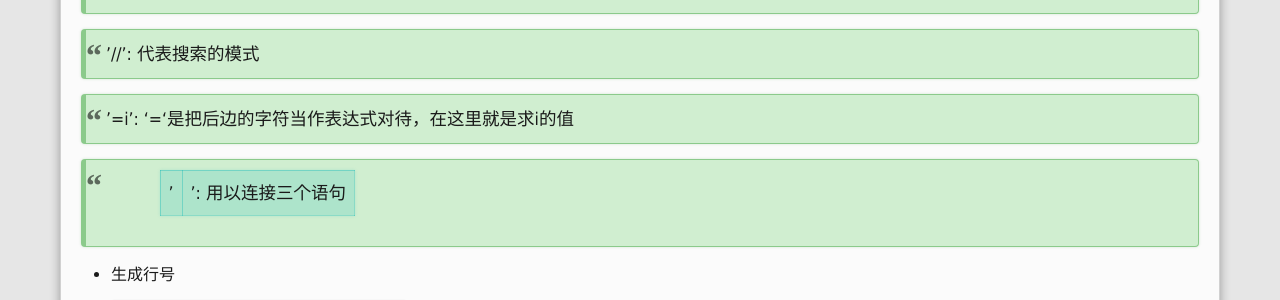
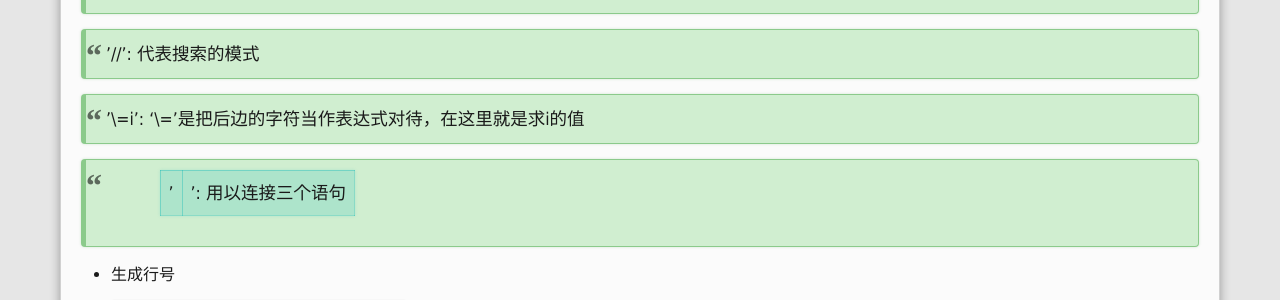
Before and after one commit to YHM07/yhm07.github.io, a Jekyll site: the page built from _posts/2015-07-03-vim-cmd.md, in a window 1280 px wide. Shown: the part 1563-1863 px from the top of the page. Built offline with Jekyll 4.4.1, drawn with Linux system fonts in a browser that asks for light colours; Markdown is read by kramdown in place of the engine named in the settings; comment, search, counter and statistics services are not loaded.

```diff
--- a/_posts/2015-07-03-vim-cmd.md
+++ b/_posts/2015-07-03-vim-cmd.md
@@ -85,7 +85,7 @@
 
 > '//': 代表搜索的模式
 
-> '\=i': '\='是把后边的字符当作表达式对待，在这里就是求i的值
+> '\\=i': '\\='是把后边的字符当作表达式对待，在这里就是求i的值
 
 > '|': 用以连接三个语句
 
```
